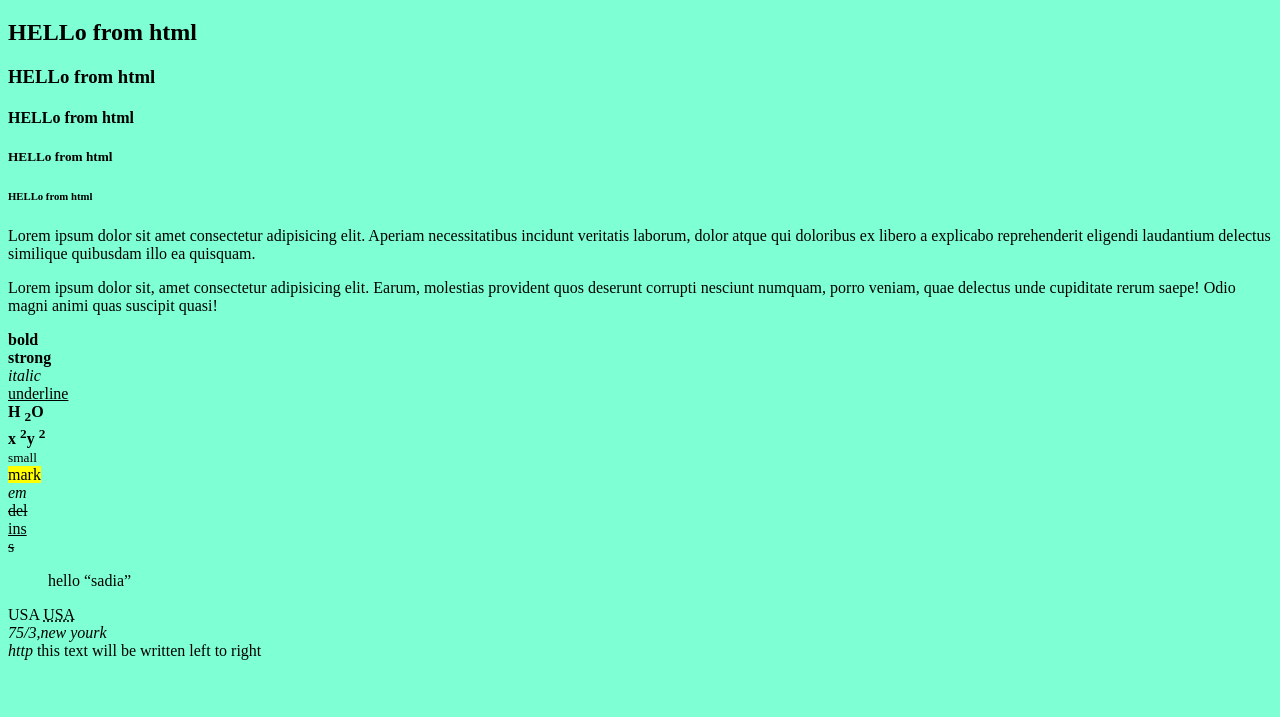
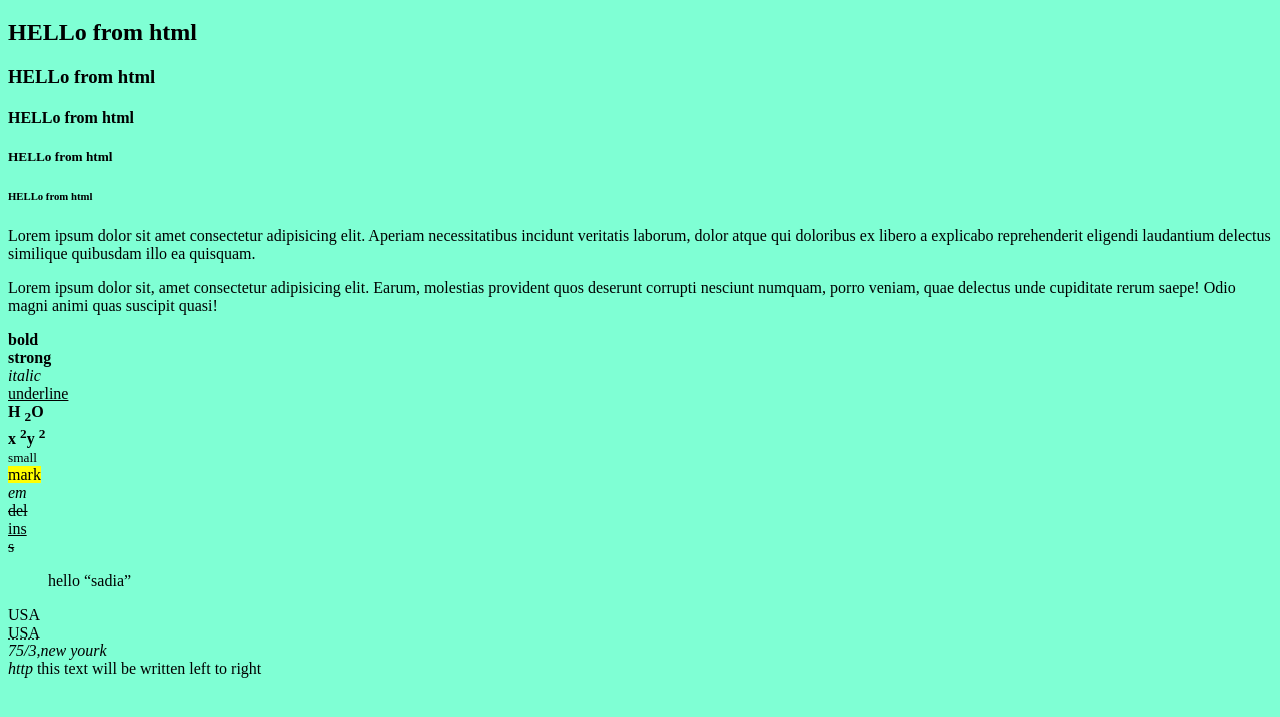
Before and after one commit to moymuna/html, a plain HTML site: page index.html in a window 1280 px wide. Shown: the part 61-778 px from the top of the page. Drawn offline with Linux system fonts and the light colour scheme.

Commit message:
Update index.html

```diff
--- a/index.html
+++ b/index.html
@@ -39,7 +39,7 @@
     <ins>ins</ins><br />
     <s>s</s><br />
     <blockquote>hello <q>sadia</q></blockquote>
-    <abbr>USA</abbr>
+    <abbr>USA</abbr><br>
     <abbr title="countryname">USA</abbr>
     <address>75/3,new yourk</address>
     <cite>http</cite>
```
